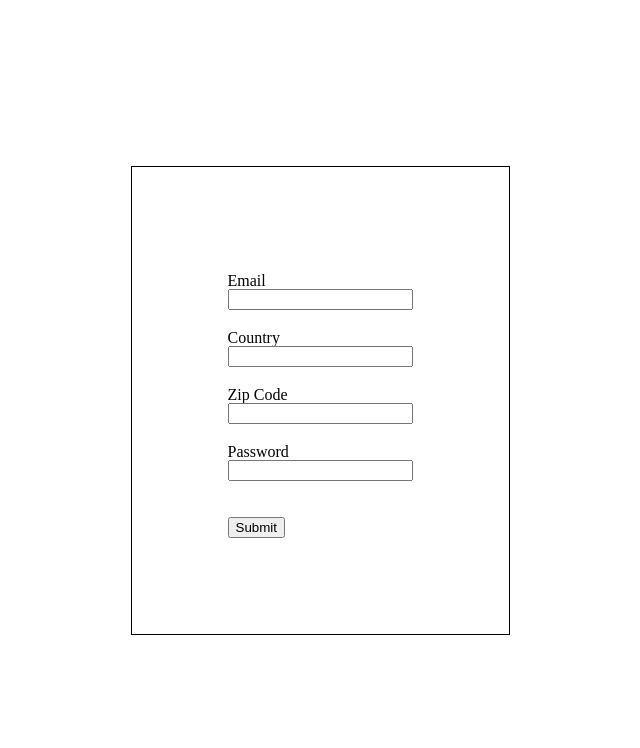
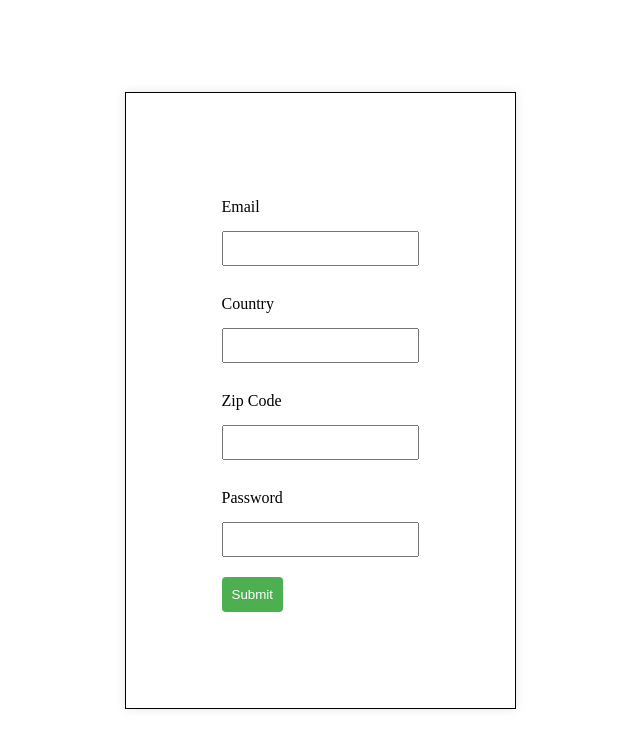
Before and after one commit to TwelveStacks/OP-form-validation, a plain HTML site: page index.html in a window 1280 px wide. Shown: the whole page, without its empty margins (80-720 px from the left). Drawn offline with Linux system fonts and the light colour scheme.

Commit message:
Change error message location and style

```diff
--- a/index.html
+++ b/index.html
@@ -12,20 +12,23 @@
             <div class="input-group">
                 <label for="email">Email</label><br>
                 <input type="email" id="email" name="email" required><br>
+                <div class="error-message"></div>
             </div>
             <div class="input-group">
                 <label for="country">Country</label><br>
                 <input type="text" id="country" name="country" required><br>
+                <div class="error-message"></div>
             </div>
             <div class="input-group">
                 <label for="zip-code">Zip Code</label><br>
                 <input type="text" id="zipcode" name="zipcode" required><br>
+                <div class="error-message"></div>
             </div>
             <div class="input-group">
                 <label for="password">Password</label><br>
                 <input type="password" id="password" name="password" required><br>
+                <div class="error-message"></div>
             </div>
-            <p class="message">&nbsp;</p>
             <button type="submit" class="submit-button">Submit</button>
         </form>
     </div>
--- a/styles.css
+++ b/styles.css
@@ -147,12 +147,40 @@ body {
 .container {
     border: 1px solid black;
     padding: 6rem;
+    box-shadow: 0 0 10px rgba(0, 0, 0, 0.1);
+    background-color: #fff;
+}
+
+label {
+    display: block;
+}
+
+input {
+    width: 100%;
+    padding: 8px;
+    box-sizing: border-box;
 }
 
 .input-group {
     padding: 10px 0px 10px 0px;
 }
 
-.message {
+.error-message {
     padding: 0px 0 10px 0;
+    color: #f44336;
+    font-size: 1em;
 }
+
+button {
+    background-color: #4caf50;
+    color: #fff;
+    padding: 10px;
+    border: none;
+    border-radius: 4px;
+    cursor: pointer;
+}
+
+button:disabled {
+    background-color: #a0a0a0;
+    cursor: not-allowed;
+}
```
Also changed, not shown: scripts.js (line endings or trailing spaces).
